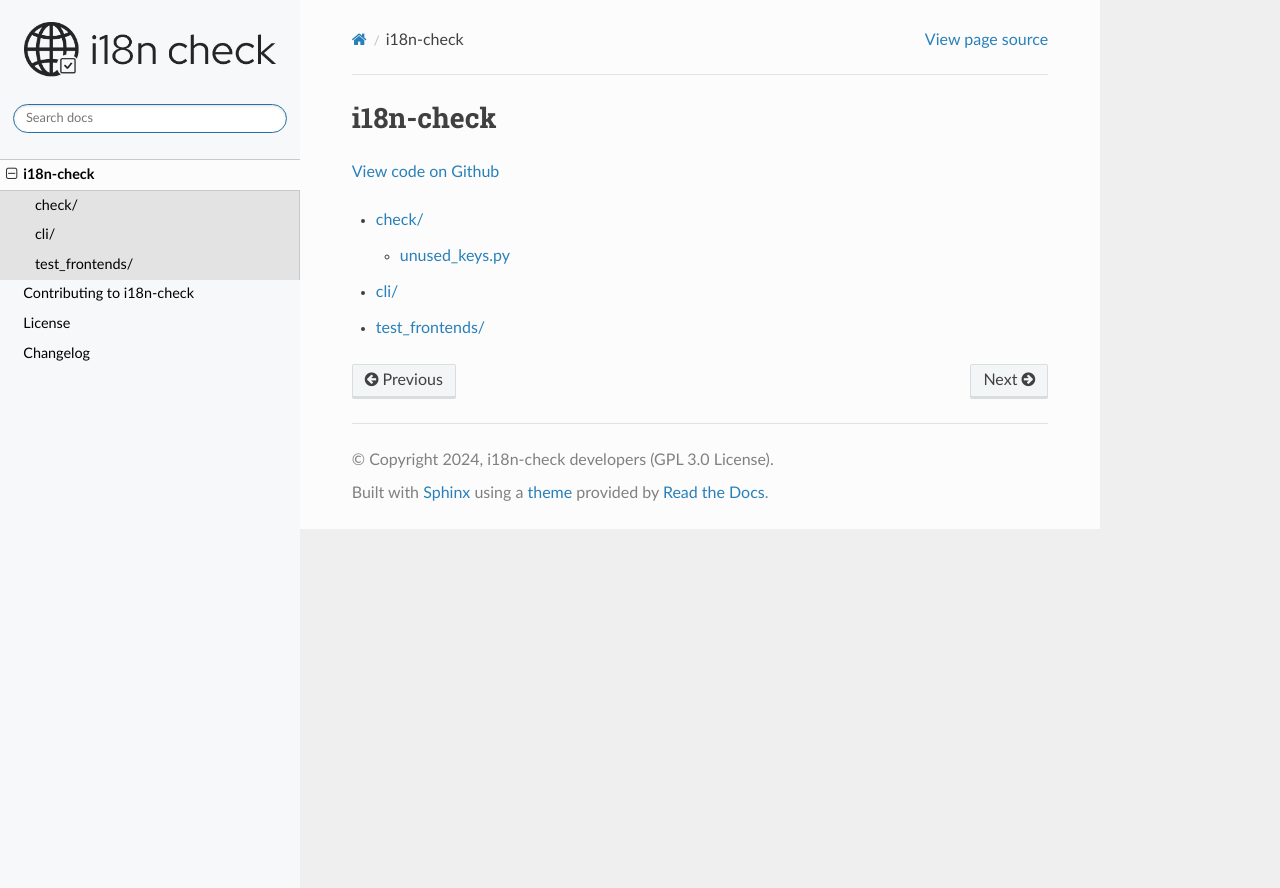
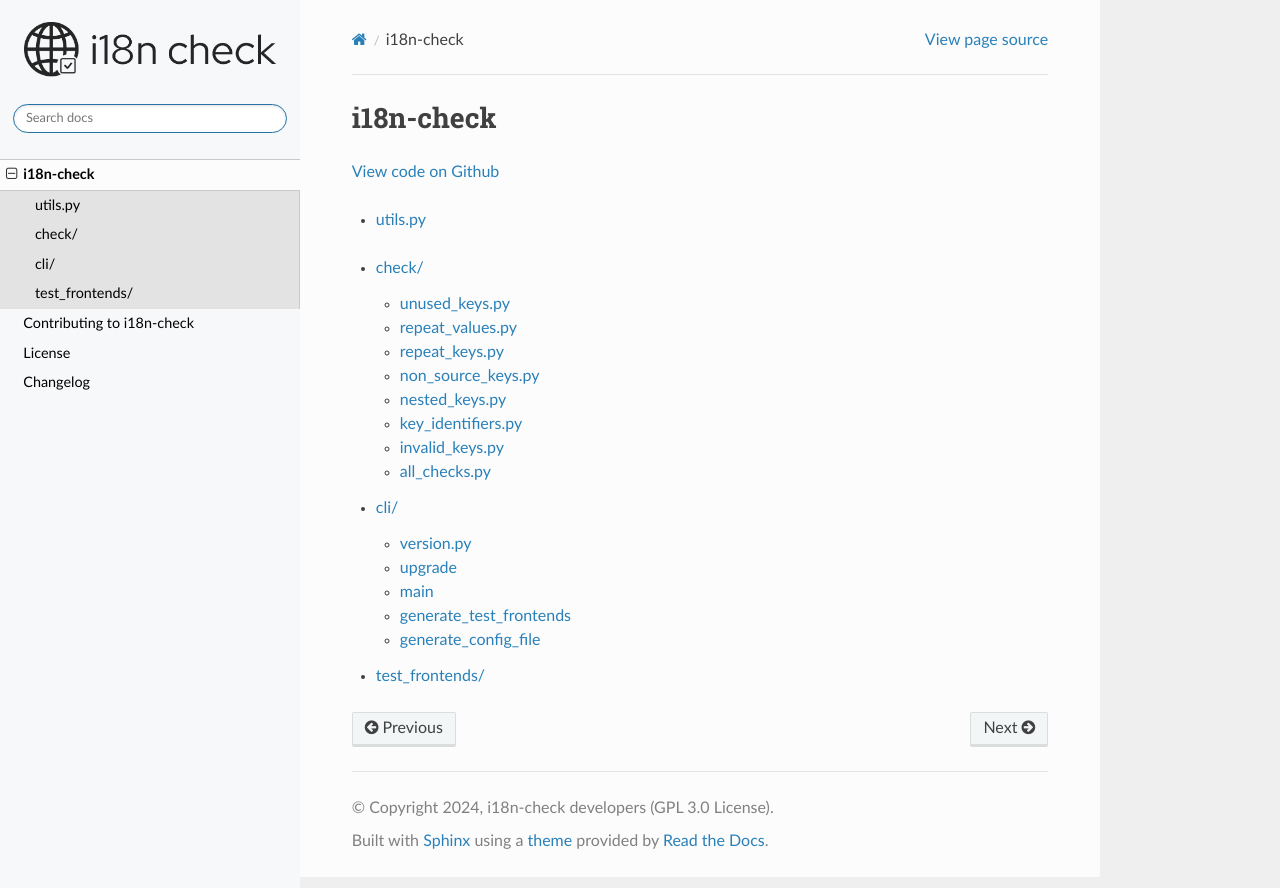
Before and after one commit to activist-org/i18n-check, a Sphinx documentation site: the page built from docs/source/i18n_check/index.rst, in a window 1280 px wide. Shown: the top 888 px of the page. Built offline with Sphinx 7.4.7 and the Read the Docs theme 3.1.0, drawn with Linux system fonts in a browser that asks for light colours; formulas are drawn with MathJax 3.

Commit message:
#21 Add docs for check and CLI directories

```diff
--- /dev/null
+++ b/docs/source/i18n_check/check/repeat_keys.rst
@@ -0,0 +1,8 @@
+repeat_keys.py
+==============
+
+`View code on Github <https://github.com/activist-org/i18n-check/blob/main/src/i18n_check/check/repeat_keys.py>`_
+
+.. automodule:: i18n_check.check.repeat_keys
+    :members:
+    :private-members:
--- a/docs/source/i18n_check/cli/index.rst
+++ b/docs/source/i18n_check/cli/index.rst
@@ -5,3 +5,9 @@ cli/
 
 .. toctree::
     :maxdepth: 1
+
+    version
+    upgrade
+    main
+    generate_test_frontends
+    generate_config_file
--- a/docs/source/i18n_check/index.rst
+++ b/docs/source/i18n_check/index.rst
@@ -6,6 +6,8 @@ i18n-check
 .. toctree::
     :maxdepth: 1
 
+    utils
+
 .. toctree::
     :maxdepth: 2
 
```
Also changed, not shown: docs/source/i18n_check/check/all_checks.rst (added, +8 -0 lines), docs/source/i18n_check/check/index.rst (+7 -0 lines), docs/source/i18n_check/check/invalid_keys.rst (added, +8 -0 lines), docs/source/i18n_check/check/key_identifiers.rst (added, +8 -0 lines), docs/source/i18n_check/check/nested_keys.rst (added, +8 -0 lines), docs/source/i18n_check/check/non_source_keys.rst (added, +8 -0 lines), docs/source/i18n_check/check/repeat_values.rst (added, +8 -0 lines), docs/source/i18n_check/cli/generate_config_file.rst (added, +8 -0 lines), docs/source/i18n_check/cli/generate_test_frontends.rst (added, +8 -0 lines), docs/source/i18n_check/cli/main.rst (added, +8 -0 lines), docs/source/i18n_check/cli/upgrade.rst (added, +8 -0 lines), docs/source/i18n_check/cli/version.rst (added, +8 -0 lines), docs/source/i18n_check/utils.rst (added, +8 -0 lines).
